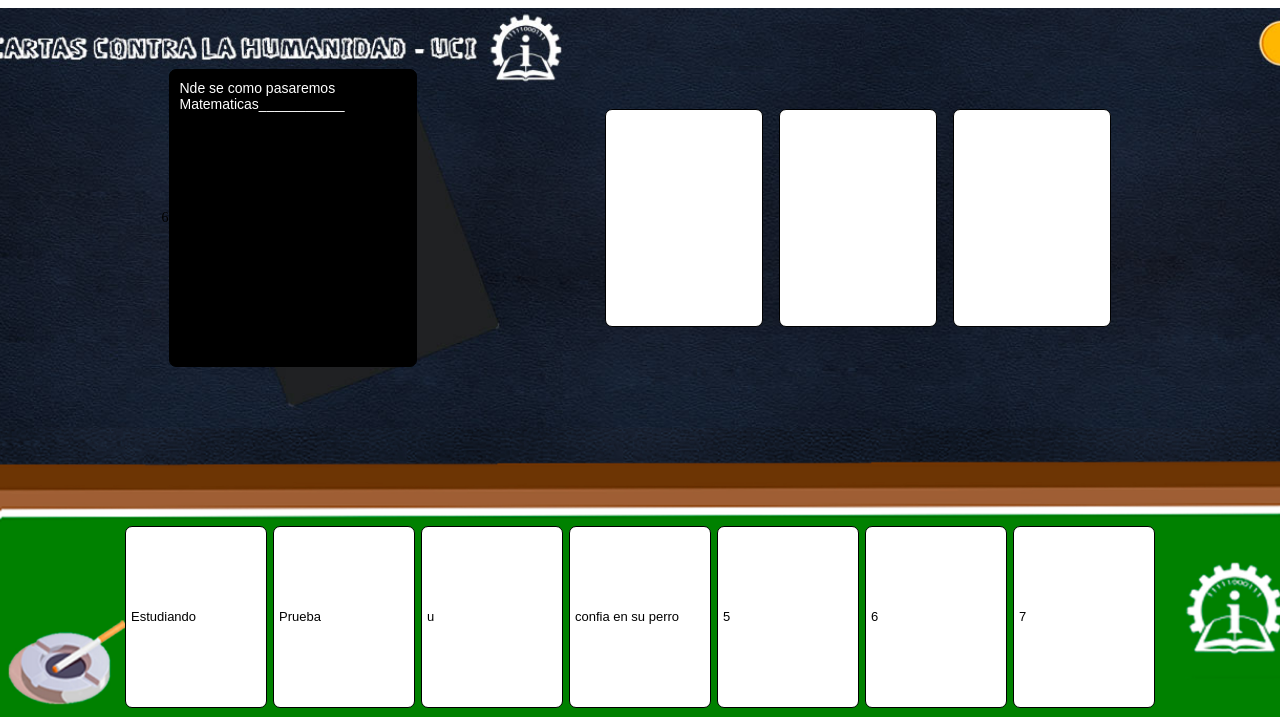
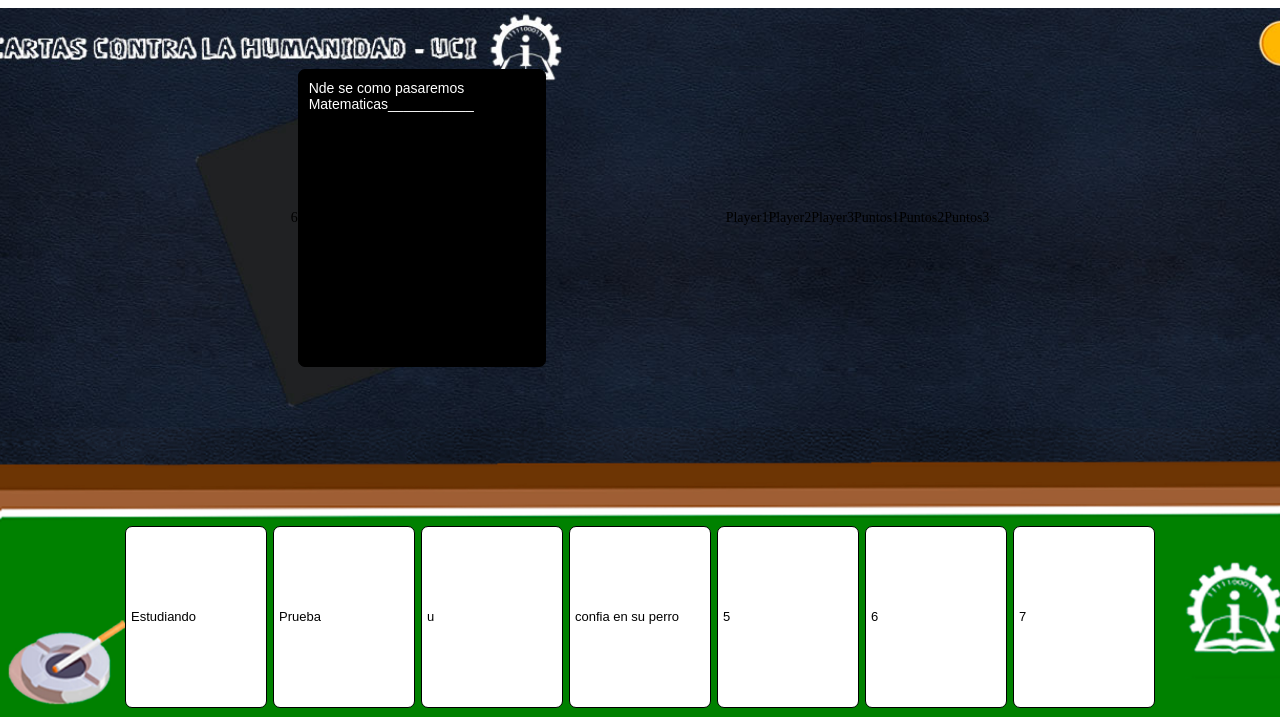
Before and after one commit to proyeclenguaje/Cartas-contra-la-humanidad, a Flask app: template templates/Player.html in a window 1280 px wide; the page is wider, and only the part inside the window is pictured. Shown: the top 717 px of that part. Run offline with Flask 2, Linux system fonts and the light colour scheme; the template is opened without the code that fills it, so the values that code supplies are empty; some libraries are stand-ins or nearby versions.

Commit message:
avance estilo

```diff
--- a/static/player.js
+++ b/static/player.js
@@ -13,7 +13,7 @@ window.setInterval(()=>{
         const btnenvio = document.getElementById('C'+a).disabled = true;
         }
      }
-     if(contador==60 && aux==1){window.location.href = '/Player.html';}
+    //  if(contador==60 && aux==1){window.location.href = '/Player.html';}
      contador=contador+1;
      crono.innerHTML=contador
 },1000)
--- a/templates/Player.html
+++ b/templates/Player.html
@@ -7,13 +7,17 @@
 <div class="Container">
     <div class="Entorno">
         <div class="Mesa">
-            <div class="cronometro">
-                <p id="cro">0</p>
-            </div>
+        <div class="cronometro"><p id="cro">0</p></div>
           <div class="Carta" id="Negra"><p  class="Negra">Nde se como pasaremos Matematicas___________ </p></div>
-          <div class="Carta" ><p id="player1" onclick="puntos()"></p></div>
-          <div class="Carta"><p id="player2" onclick="puntos()"></p></div>
-          <div class="Carta"><p id="player3" onclick="puntos()"></p></div>
+          <div class="Carta1" ><p id="player1" onclick="puntos()"></p></div>
+          <div class="Carta2"><p id="player2" onclick="puntos()"></p></div>
+          <div class="Carta3"><p id="player3" onclick="puntos()"></p></div>
+          <div class="name-player1">Player1</div>
+          <div class="name-player2">Player2</div>
+          <div class="name-player3">Player3</div>
+          <div class="puntos-player1">Puntos1</div>
+          <div class="puntos-player2">Puntos2</div>
+          <div class="puntos-player3">Puntos3</div>
         </div>
         <div class="ManoJugador">
                 <button class="C1" id="C1" onclick="envio(1,3)">Estudiando</button>
```
